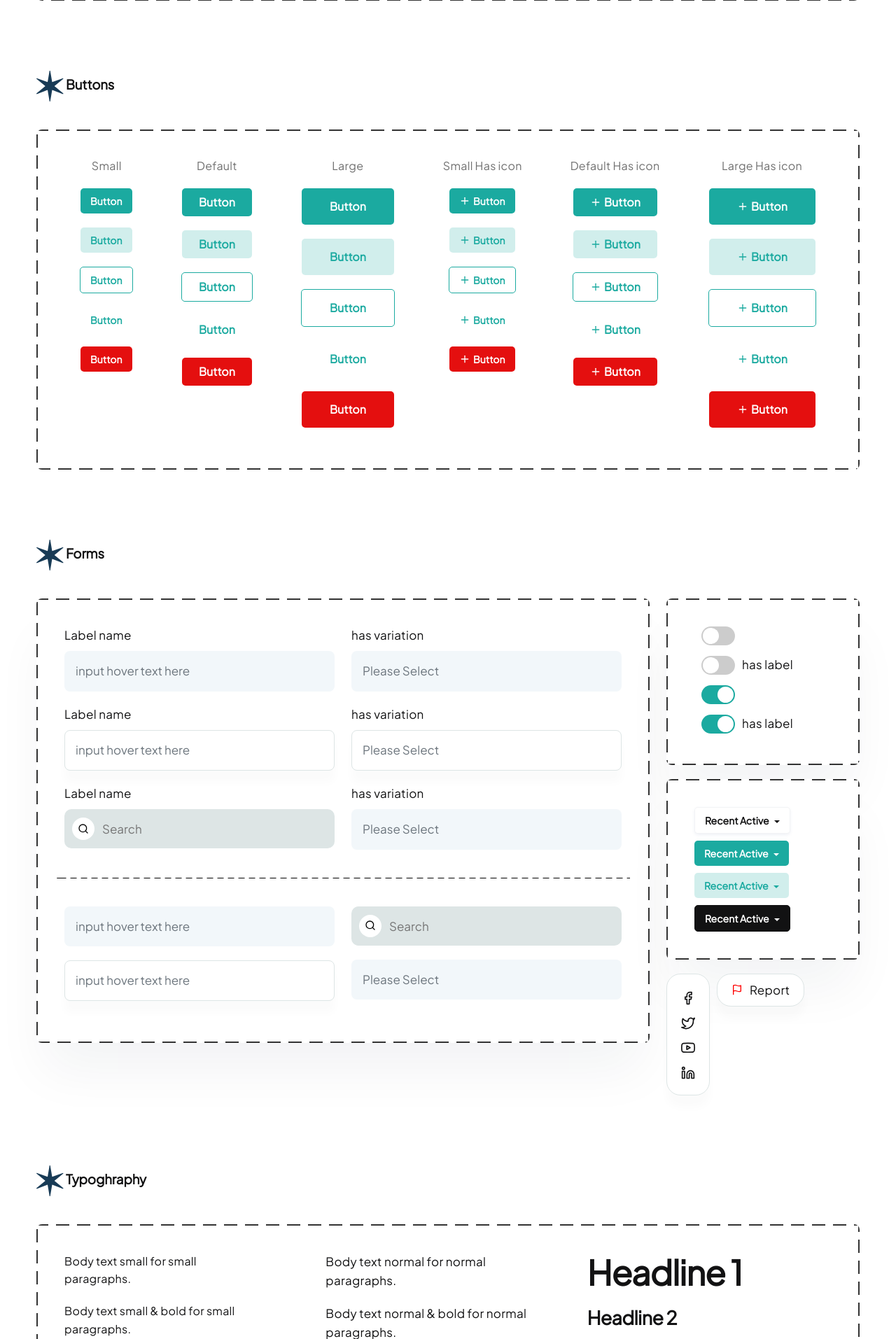
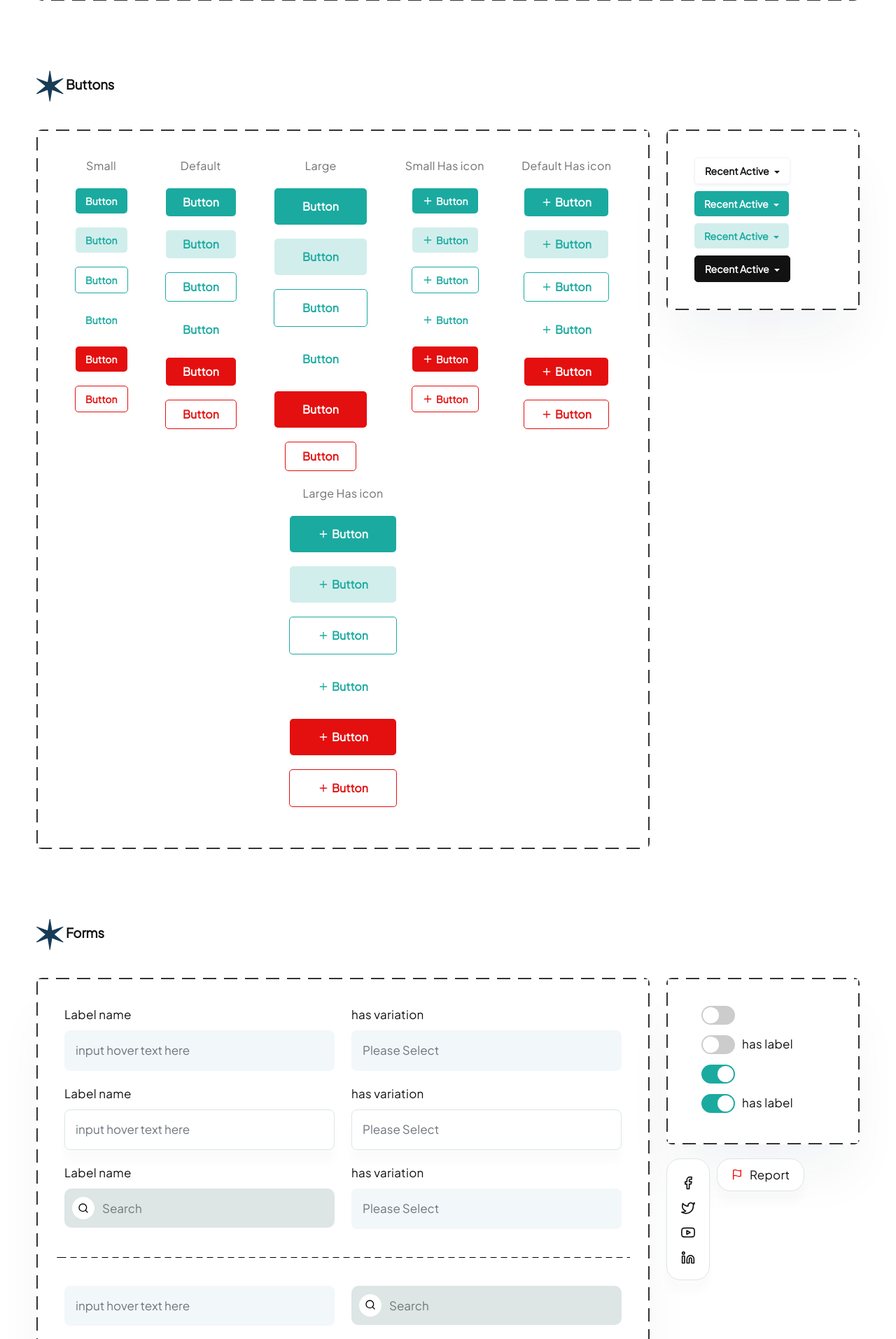
Before and after one commit to Twibbonize/twibbonize-uikit, a PHP site: page / in a window 1280 px wide. Shown: the part 887-2800 px from the top of the page at 70% size. Run offline with PHP 8.4, Linux system fonts and the light colour scheme; some libraries are stand-ins or nearby versions.

Commit message:
btn-outline danger

```diff
--- a/assets/scss/2-elements/_buttons.scss
+++ b/assets/scss/2-elements/_buttons.scss
@@ -454,6 +454,17 @@ a.btn-outline {
   &:hover {
     background-color: darken($color: $color_red, $amount: 10);
   }
+
+  &.btn-outline {
+    color: $color_red !important;
+    background-color: $color_white !important;
+    border: 1px solid $color_red;
+
+    &:hover {
+      background-color: $color_red !important;
+      color: $color_white !important;
+    }
+  }
 }
 
 .btn-white {
--- a/index.html
+++ b/index.html
@@ -752,6 +752,8 @@
             Buttons
           </h3>
         </div>
+        <div class="row">
+          <div class="col-sm-12 col-lg-9">
             <div class="buttons dashed_box bg_white">
               <div class="row justify-content-center justify-content-md-around">
                 <div class="col-lg-auto col-sm-6 d-flex flex-column
@@ -775,6 +777,10 @@
                     <button class="btn btn-danger btn-sm">Button</button>
                   </div>
 
+                  <div class="mb-20">
+                    <button class="btn btn-danger btn-outline btn-sm">Button</button>
+                  </div>
+
                 </div>
                 <div class="col-lg-auto col-sm-6 d-flex flex-column
                         align-items-center">
@@ -797,6 +803,10 @@
                   <div class="mb-20">
                     <button class="btn btn-danger">Button</button>
                   </div>
+
+                  <div class="mb-20">
+                    <button class="btn btn-danger btn-outline">Button</button>
+                  </div>
                 </div>
 
                 <div class="col-lg-auto col-sm-6 d-flex flex-column
@@ -818,6 +828,10 @@
                   </div>
                   <div class="mb-20">
                     <button class="btn btn-danger btn-lg">Button</button>
+                  </div>
+
+                  <div class="mb-20">
+                    <button class="btn btn-danger btn-outline">Button</button>
                   </div>
 
                 </div>
@@ -859,6 +873,12 @@
                     </button>
                   </div>
 
+                  <div class="mb-20">
+                    <button class="btn btn-danger btn-outline btn-sm">
+                      <i data-feather="plus" width="16" height="16"></i>
+                      Button
+                    </button>
+                  </div>
                 </div>
 
                 <div class="col-lg-auto col-sm-6 d-flex flex-column
@@ -898,6 +918,13 @@
                     </button>
                   </div>
 
+                  <div class="mb-20">
+                    <button class="btn btn-danger btn-outline">
+                      <i data-feather="plus" width="16" height="16"></i>
+                      Button
+                    </button>
+                  </div>
+
                 </div>
                 <div class="col-lg-auto col-sm-6 d-flex flex-column
                         align-items-center">
@@ -937,10 +964,113 @@
                     </button>
                   </div>
 
-            </div>
-          </div>
-        </div>
-      </div>
+                  <div class="mb-20">
+                    <button class="btn btn-danger btn-outline btn-lg">
+                      <i data-feather="plus" width="16" height="16"></i>
+                      Button
+                    </button>
+                  </div>
+
+                </div>
+              </div>
+            </div>
+          </div>
+
+          <div class="col-sm-12 col-lg-3">
+            <div class="form_cc_four">
+              <ul class="space-y-10 mn_with">
+                <li class="d-flex space-x-10">
+                  <div class="dropdown">
+                    <button class="btn btn-white btn-sm dropdown-toggle" type="button" data-toggle="dropdown"
+                      aria-haspopup="true" aria-expanded="false">
+                      Recent Active
+                    </button>
+                    <div class="dropdown-menu">
+                      <a class="dropdown-item" href="#">Action</a>
+                      <a class="dropdown-item" href="#">Another
+                        action</a>
+                      <a class="dropdown-item" href="#">Something
+                        else here</a>
+                    </div>
+                  </div>
+                </li>
+                <li class="d-flex space-x-10">
+                  <div class="dropdown">
+                    <button class="btn btn-primary btn-sm dropdown-toggle" type="button" data-toggle="dropdown"
+                      aria-haspopup="true" aria-expanded="false">
+                      Recent Active
+                    </button>
+                    <div class="dropdown-menu">
+                      <a class="dropdown-item" href="#">Action</a>
+                      <a class="dropdown-item" href="#">Another
+                        action</a>
+                      <a class="dropdown-item" href="#">Something
+                        else here</a>
+                    </div>
+                  </div>
+                </li>
+                <li class="d-flex space-x-10">
+                  <div class="dropdown">
+                    <button class="btn btn-secondary btn-sm dropdown-toggle" type="button" data-toggle="dropdown"
+                      aria-haspopup="true" aria-expanded="false">
+                      Recent Active
+                    </button>
+                    <div class="dropdown-menu">
+                      <a class="dropdown-item" href="#">Action</a>
+                      <a class="dropdown-item" href="#">Another
+                        action</a>
+                      <a class="dropdown-item" href="#">Something
+                        else here</a>
+                    </div>
+                  </div>
+                </li>
+                <li class="d-flex space-x-10">
+                  <div class="dropdown">
+                    <button class="btn btn-dark btn-sm dropdown-toggle" type="button" data-toggle="dropdown"
+                      aria-haspopup="true" aria-expanded="false">
+                      Recent Active
+                    </button>
+                    <div class="dropdown-menu">
+                      <a class="dropdown-item" href="#">Action</a>
+                      <a class="dropdown-item" href="#">Another
+                        action</a>
+                      <a class="dropdown-item" href="#">Something
+                        else here</a>
+                    </div>
+                  </div>
+                </li>
+              </ul>
+            </div>
+          </div>
+        </div>
+
+      </div>
+
+
+      <!-- <div class="container">
+        <div class="mt-100">
+          <h3 class="mb-40">
+            <svg width="39" height="44" viewBox="0 0 39 44" fill="none" xmlns="http://www.w3.org/2000/svg">
+              <path d="M18.816 43.904L16.016 27.552L0.448 33.376L0
+											32.592L12.768 21.952L0 11.424L0.448 10.64L16.016
+											16.352L18.816 0H19.712L22.512 16.352L38.08
+											10.64L38.528
+											11.424L25.76 21.952L38.528 32.592L38.08
+											33.376L22.512
+											27.552L19.712 43.904H18.816Z" fill="#183B56" />
+            </svg>
+            Links
+          </h3>
+
+          <div class="dashed_box bg_white">
+              <div class="row justify-content-center justify-content-md-around">
+                  <div class="col-lg-auto col-sm-6 d-flex flex-column align-items-center">
+
+                  </div>
+              </div>
+          </div>
+        </div>
+      </div> -->
 
       <!-- 4- Forms -->
       <div class="container">
@@ -1069,7 +1199,7 @@
                   </ul>
                 </div>
               </div>
-              <div class="col">
+              <!-- <div class="col">
                 <div class="form_cc_four">
                   <ul class="space-y-10 mn_with">
                     <li class="d-flex space-x-10">
@@ -1134,7 +1264,7 @@
                     </li>
                   </ul>
                 </div>
-              </div>
+              </div> -->
               <div class="col">
                 <div class="d-flex space-x-10">
                   <div class="share">
```
Also changed, not shown: assets/css/style.css. Lines whose indentation alone changed are shown as unchanged.
